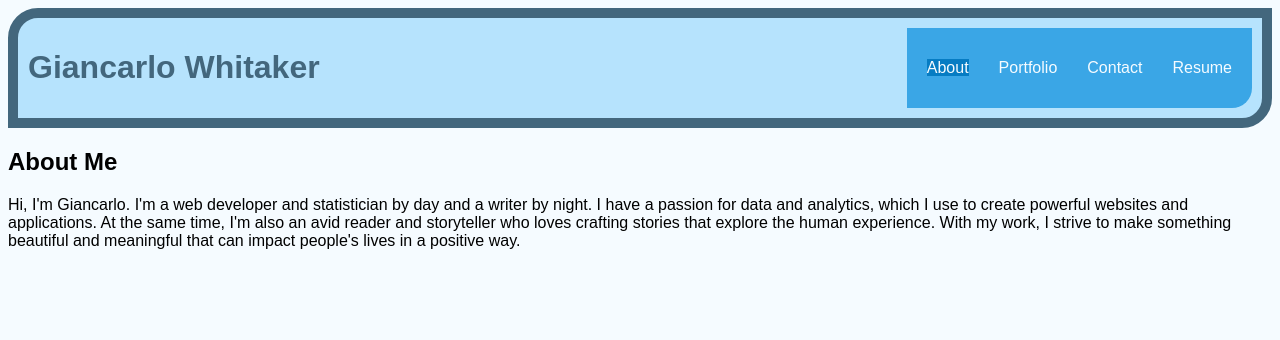
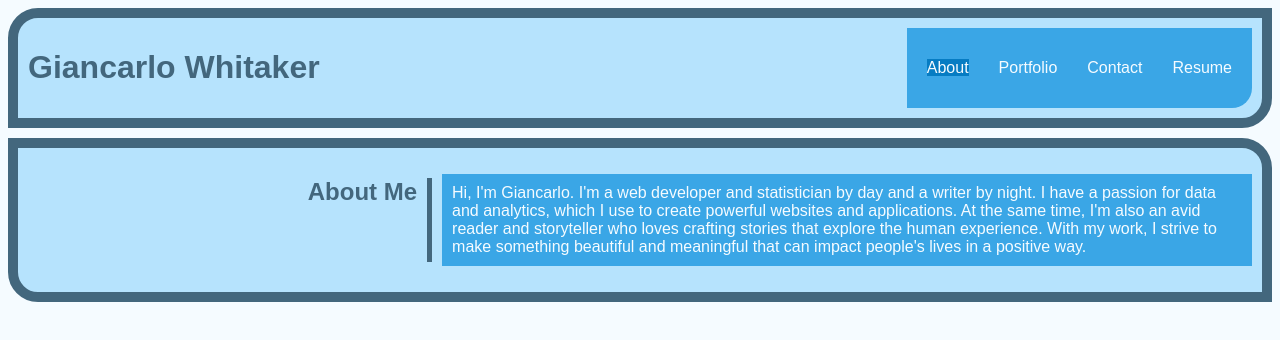
Before and after one commit to giancarlow333/react-portfolio, a React (Vite) app: page / in a window 1280 px wide. Shown: the top 340 px of the page. Built offline with nearby package versions, Linux system fonts and the light colour scheme.

Commit message:
Add styling

```diff
--- a/src/App.css
+++ b/src/App.css
@@ -90,6 +90,19 @@
         text-decoration: underline;
     }
 
+    /* Styles for the <main> body of the website */
+    main {
+        background-color: var(--light);
+        border: 10px solid var(--darkest);
+        border-radius: 0px 30px 0px 30px;
+        padding: 10px;
+        margin-top: 10px;
+        color: var(--darkest);
+        display: flex;
+        flex-direction: row;
+        /*justify-content: space-between;*/
+    }
+
     /* Style for each major group, about/projects/contact
      * All info for those subjects are within an <article>
      */
@@ -177,7 +190,7 @@
     footer {
         background-color: var(--light);
         border: 10px solid var(--darkest);
-        border-radius: 0px 30px 0px 30px;
+        border-radius: 30px 0px 30px 0px;
         padding: 10px;
         color: var(--darkest);
         display: flex;
--- a/src/pages/About.jsx
+++ b/src/pages/About.jsx
@@ -1,8 +1,8 @@
 export default function About() {
     return (
       <>
-        <h2>About Me</h2>
-        <p>
+        <h2 className="section-header">About Me</h2>
+        <p className="section-contents">
         Hi, I'm Giancarlo. I'm a web developer and statistician by day and a writer by night. I have a
         passion for data and analytics, which I use to create powerful websites and applications. At the
         same time, I'm also an avid reader and storyteller who loves crafting stories that explore the
```
